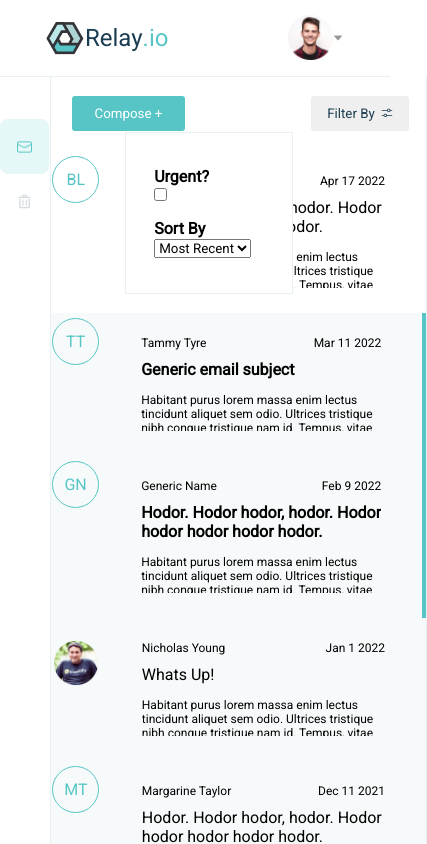
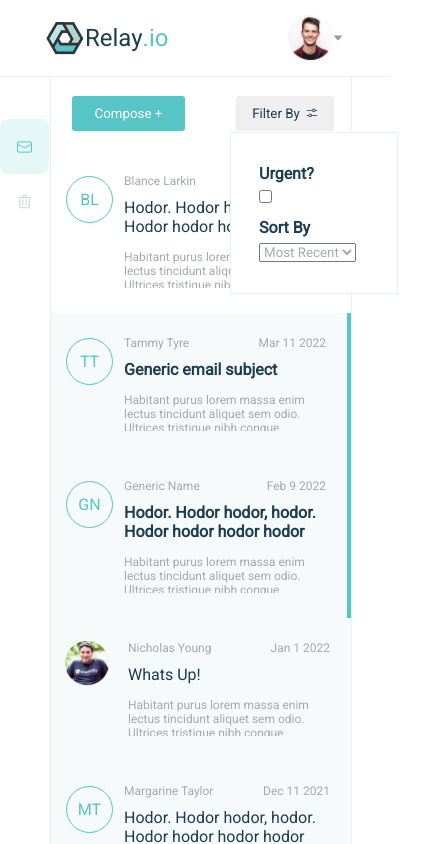
Before and after one commit to wtang98/email-ui, a React (Create React App) app: page / in a window 390 px wide. Both pictures are taken after a click on the button "Filter By". Shown: the whole page, 427 px wide, since content can reach past the window. Built offline with nearby package versions, Linux system fonts and the light colour scheme.

Commit message:
more media queries

```diff
--- a/src/assets/assets.scss
+++ b/src/assets/assets.scss
@@ -12,3 +12,4 @@ $inbox-inactive : #F5FCFC;
 $white: #FFFFFF;
 $inbox-mail-border: #E8F1F1;
 $inactive-tab-text: #BCC6CC;
+$feint-text: #A3A9B6;
--- a/src/components/main-canvas/email-feed/emailFeedItem/emailFeedItem.scss
+++ b/src/components/main-canvas/email-feed/emailFeedItem/emailFeedItem.scss
@@ -9,13 +9,17 @@
         width: 17%;
         display: flex;
         justify-content: center;
+        padding-left: 5px;
         &>img{
             margin-top: 23px;
+            margin-left: 10px;
             width: 45px;
             height: 45px;
         }
         .initials{
-            transform: translateY(5px);
+            // transform: translateX(5px);
+
+            transform: translate3d(10px, 25px, 0);
             width: 45px;
             height: 45px;
             border: 1px solid $shiny-blue;
@@ -30,8 +34,9 @@
         width: 83%;
         display: flex;
         flex-direction: column;
-        padding: 0 41px;
+        padding: 0 21px;
         &-line1{
+            color: $feint-text;
             margin-top: 23px;
             display: flex;
             justify-content: space-between;
@@ -44,6 +49,7 @@
             }
         }
         &-line2{
+            color: $dark-blue;
             margin-top: 10px;
             max-height: 38px;
             font-size: 16px;
@@ -53,6 +59,7 @@
             }
         }
         &-line3{
+            color: $feint-text;
             max-height: 38px;
             margin-top: 14px;
             margin-bottom: 25px;
--- a/src/components/main-canvas/email-feed/filterMenu/filterMenu.scss
+++ b/src/components/main-canvas/email-feed/filterMenu/filterMenu.scss
@@ -1,9 +1,10 @@
 @import '../../../../assets/assets.scss';
 
 .filterMenu{
+    z-index: 1;
     position: fixed;
     top: 131.5px;
-    left: 32.1vw;
+    left: 500px;
     background-color: #FFFFFF;
     border: 1px solid #E8F1F1;
     width: 110px;
@@ -18,16 +19,47 @@
         flex-direction: column;
         &-urgent{
             &>p{
+                margin-bottom: 5px;
+                color: $dark-blue;
                 font-weight: 600;
                 font-size: 16px;
             }
         }
         &-date{
             &>p{
+                margin-bottom: 5px;
+                color: $dark-blue;
                 font-weight: 600;
                 font-size: 16px;
-
+            }
+            &>select{
+                color: $feint-text;
+                &>option{
+                    color: $feint-text;
+                }
             }
         }
     }
 }
+
+@media only screen and (max-width: 1187px) {
+    .filterMenu{
+        position: fixed;
+        top: 131.5px;
+        left: 230px;
+        &__container{
+            &-urgent{
+                &>p{
+                }
+            }
+            &-date{
+                &>p{
+                }
+                &>select{
+                    &>option{
+                    }
+                }
+            }
+        }
+    }
+}
--- a/src/components/main-canvas/main.scss
+++ b/src/components/main-canvas/main.scss
@@ -6,8 +6,9 @@
         border-right: 1px solid #E8F1F1;
     }
     &__emailFeed{
-        width: 22.19vw;
-        min-width: 375px;
+        width: 20vw;
+        min-width: 350px;
+        max-width: 425px;
     }
     &__emailContent{
         border-left: 1px solid #E8F1F1;
@@ -15,3 +16,17 @@
         overflow: scroll;
     }
 }
+
+
+@media only screen and (max-width: 1187px) {
+    .main{
+        &__sideNav{
+        }
+        &__emailFeed{
+            width: 19vw;
+            min-width: 300px;
+        }
+        &__emailContent{
+        }
+    }
+}
```
